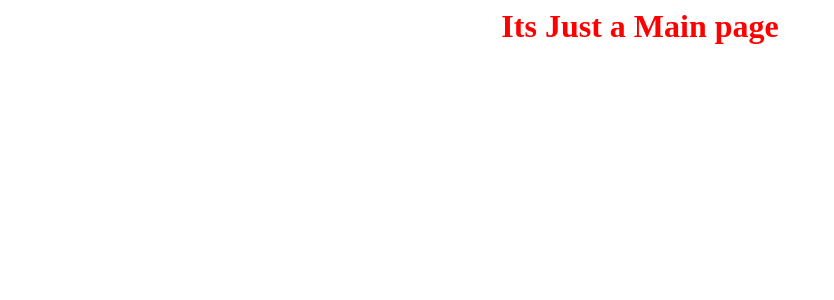
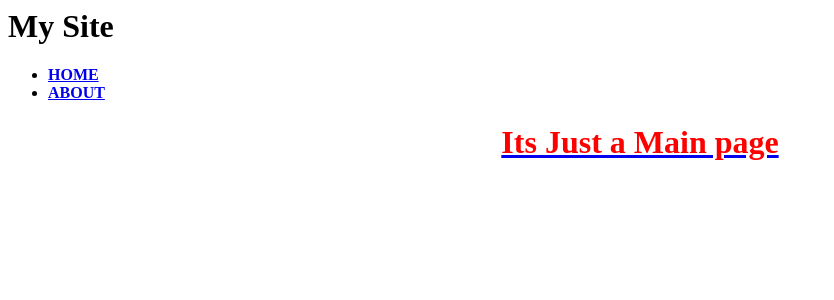
Before and after one commit to Im-your-hari/Flask-Basics, a Flask app: page / in a window 1280 px wide. Shown: the top 300 px of the page, without its empty margins (0-834 px from the left). Run offline with Flask 2, Linux system fonts and the light colour scheme.

Commit message:
All basic routing set

```diff
--- a/templates/primary.html
+++ b/templates/primary.html
@@ -1,5 +1,4 @@
-<html>
-<body><center>
-	<font color="red"><h1><b>Its Just a Main page</b></h1></font>
-</body>
-</html>
+{% extends 'theme.html' %}
+{% block content %}
+	Its Just a Main page
+{% endblock %}
--- /dev/null
+++ b/templates/theme.html
@@ -0,0 +1,27 @@
+<html>
+	<body>
+		<header>
+			<div class="container">
+				<h1 class="logo">My Site</h1>
+				<strong>
+					<nav>
+						<ul class="menu">
+							<li><a href="{{url_for('primary')}}">HOME</li>
+							<li><a href="{{url_for('about')}}">ABOUT</li>
+						</ul>
+					</nav>
+				</strong>
+			</div>
+		</header>
+		<center>
+			<font color="red">
+				<h1>
+					<b>
+						{% block content %}
+						{% endblock %}
+					</b>
+				</h1>
+			</font>
+		</center>
+	</body>
+</html>
```
Also changed, not shown: templates/about.html (+3 -4 lines).
